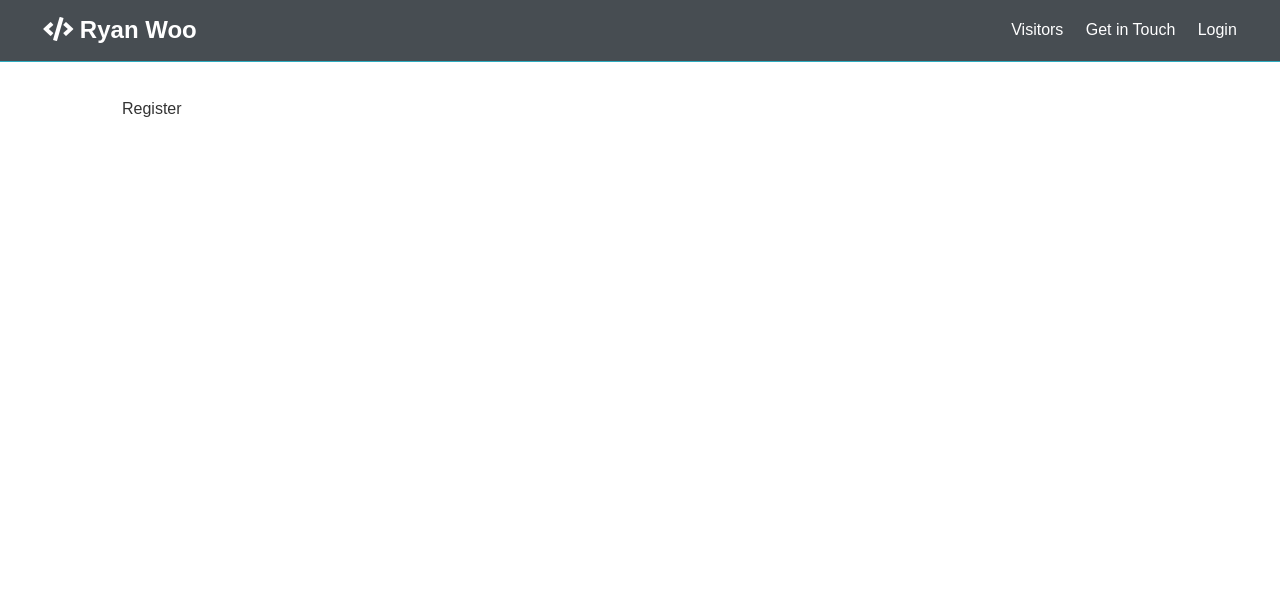
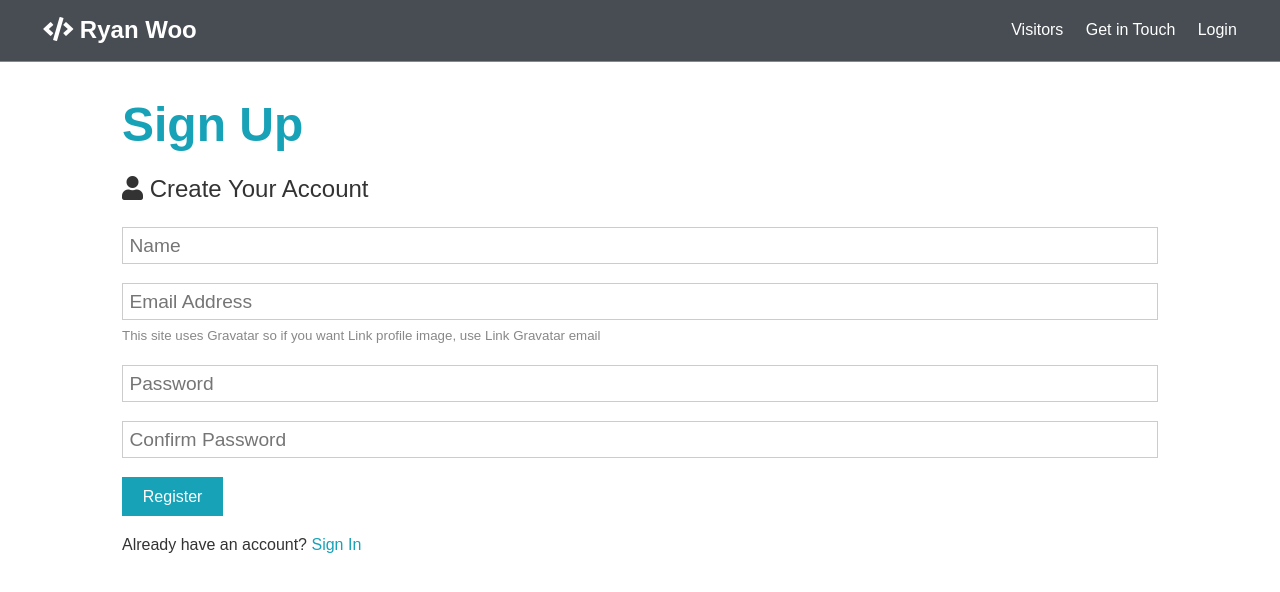
Before and after one commit to ryanwooj/devrwoo-app, a React (Create React App) app in the folder client/: page /register in a window 1280 px wide. Shown: the top 592 px of the page. Built offline with nearby package versions, Linux system fonts and the light colour scheme.

Commit message:
Login Page & Register complete

```diff
--- a/client/src/components/auth/Login.js
+++ b/client/src/components/auth/Login.js
@@ -1,7 +1,58 @@
-import React from 'react';
+import React, { Fragment, useState } from 'react';
+import { Link } from 'react-router-dom';
 
 const Login = () => {
-  return <div>Login</div>;
+  const [formData, setFormData] = useState({
+    email: '',
+    password: ''
+  });
+
+  const { email, password } = formData;
+
+  const onChange = e =>
+    setFormData({ ...formData, [e.target.name]: e.target.value });
+
+  const onSubmit = async e => {
+    e.preventDefault();
+  };
+  return (
+    <Fragment>
+      <h1 className='large text-primary'>Sign In</h1>
+      <p className='lead'>
+        <i className='fas fa-user' /> Sign Into Your Account
+      </p>
+      <form
+        className='form'
+        action='create-profile.html'
+        onSubmit={e => onSubmit(e)}>
+        <div className='form-group'>
+          <input
+            type='email'
+            placeholder='Email Address'
+            name='email'
+            value={email}
+            onChange={e => onChange(e)}
+            required
+          />
+        </div>
+        <div className='form-group'>
+          <input
+            type='password'
+            placeholder='Password'
+            name='password'
+            minLength='6'
+            value={password}
+            onChange={e => onChange(e)}
+          />
+        </div>
+
+        <input type='submit' className='btn btn-primary' value='Register' />
+      </form>
+      <p className='my-1'>
+        Already have an account? <Link to='/login'>Sign In</Link>
+      </p>
+    </Fragment>
+  );
 };
 
 export default Login;
--- a/client/src/components/auth/Register.js
+++ b/client/src/components/auth/Register.js
@@ -1,7 +1,110 @@
-import React from 'react';
+import React, { Fragment, useState } from 'react';
+import { Link } from 'react-router-dom';
+// import axios from 'axios';
 
 const Register = () => {
-  return <div>Register</div>;
+  const [formData, setFormData] = useState({
+    name: '',
+    email: '',
+    password: '',
+    password2: ''
+  });
+
+  const { name, email, password, password2 } = formData;
+
+  const onChange = e =>
+    setFormData({ ...formData, [e.target.name]: e.target.value });
+
+  const onSubmit = async e => {
+    e.preventDefault();
+    if (password !== password2) {
+      console.log('PASSWORD DO NOT MATCH');
+    } else {
+      console.log('SUCCESS');
+
+      // ACCESS TESTING WITH BACKEND
+      //   const newUser = {
+      //     name,
+      //     email,
+      //     password
+      //   };
+      //   try {
+      //     const config = {
+      //       headers: {
+      //         'Content-Type': 'application/json'
+      //       }
+      //     };
+      //     const body = JSON.stringify(newUser);
+
+      //     const res = await axios.post('/api/users', body, config);
+      //     console.log(res.data);
+      //   } catch (err) {
+      //     console.log(err.response.data);
+      //   }
+    }
+  };
+
+  return (
+    <Fragment>
+      <h1 className='large text-primary'>Sign Up</h1>
+      <p className='lead'>
+        <i className='fas fa-user' /> Create Your Account
+      </p>
+      <form
+        className='form'
+        action='create-profile.html'
+        onSubmit={e => onSubmit(e)}>
+        <div className='form-group'>
+          <input
+            type='text'
+            placeholder='Name'
+            name='name'
+            value={name}
+            onChange={e => onChange(e)}
+            required
+          />
+        </div>
+        <div className='form-group'>
+          <input
+            type='email'
+            placeholder='Email Address'
+            name='email'
+            value={email}
+            onChange={e => onChange(e)}
+            required
+          />
+          <small className='form-text'>
+            This site uses Gravatar so if you want Link profile image, use Link
+            Gravatar email
+          </small>
+        </div>
+        <div className='form-group'>
+          <input
+            type='password'
+            placeholder='Password'
+            name='password'
+            minLength='6'
+            value={password}
+            onChange={e => onChange(e)}
+          />
+        </div>
+        <div className='form-group'>
+          <input
+            type='password'
+            placeholder='Confirm Password'
+            name='password2'
+            minLength='6'
+            value={password2}
+            onChange={e => onChange(e)}
+          />
+        </div>
+        <input type='submit' className='btn btn-primary' value='Register' />
+      </form>
+      <p className='my-1'>
+        Already have an account? <Link to='/login'>Sign In</Link>
+      </p>
+    </Fragment>
+  );
 };
 
 export default Register;
```
